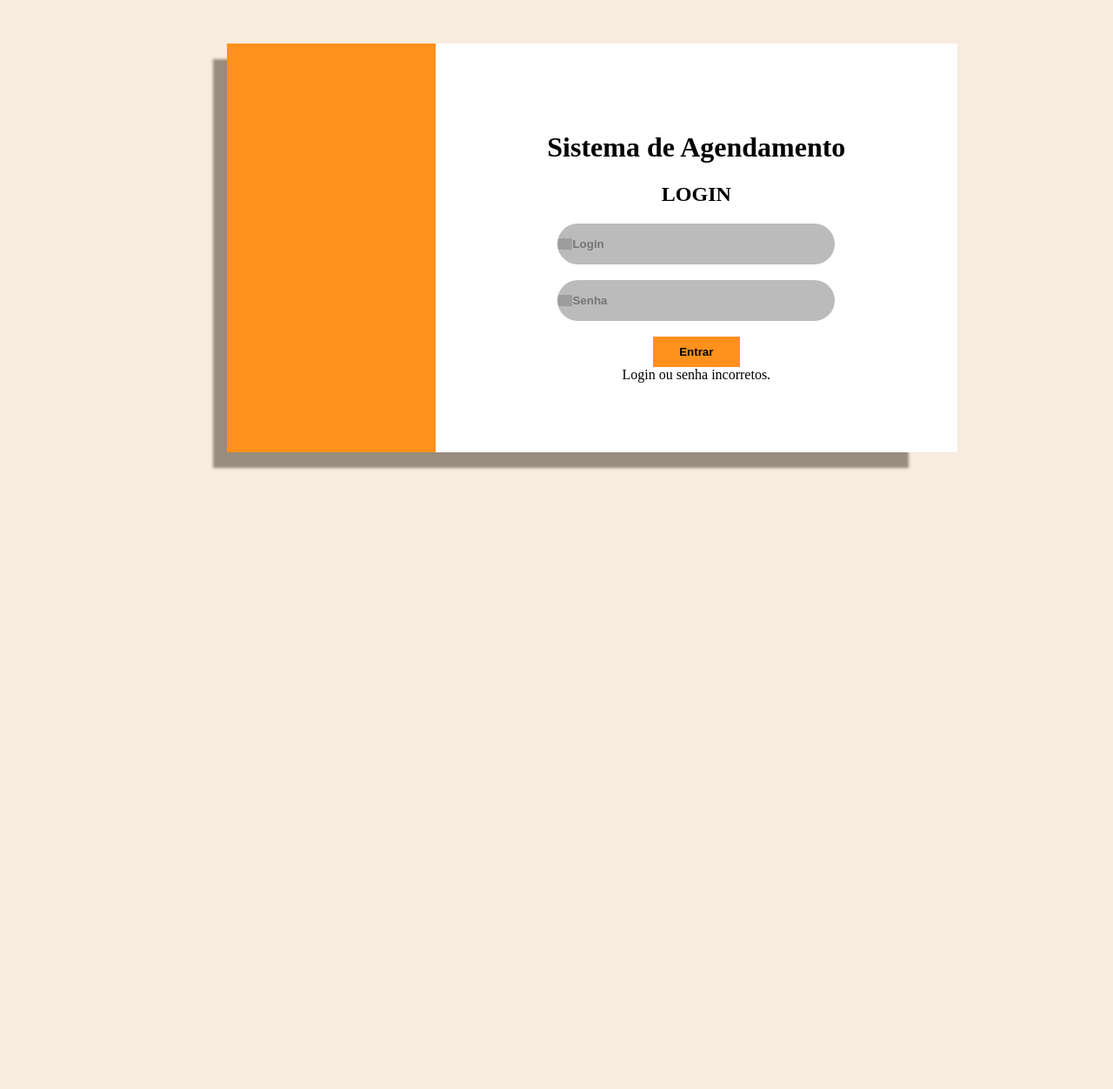
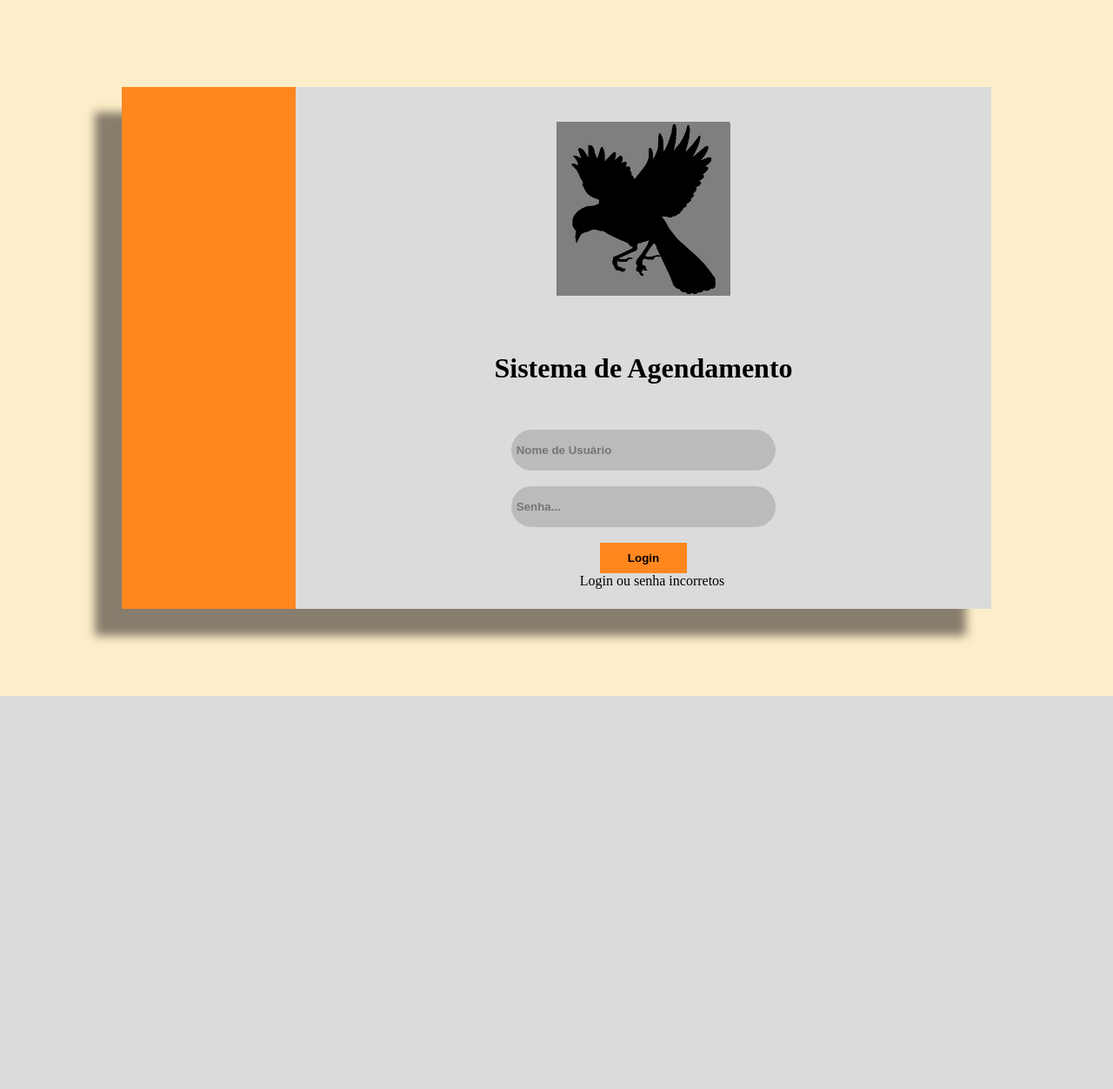
Before and after one commit to Bochpba/Location, a PHP site: page / in a window 1280 px wide. Shown: the whole page at 87% size. After the commit the page ends 800 px from the top, so only its background shows below. Run offline with PHP 8.4, Linux system fonts and the light colour scheme; the visitor is signed in with stand-in values (Sample User, id 1); grey boxes are pictures that could not be loaded.

Commit message:
Add files via upload

```diff
--- a/delbase.php
+++ b/delbase.php
@@ -2,7 +2,6 @@
 include_once("conexao.php");
 
 $delbase = "DROP DATABASE locacao";
-
 if ($conn->query($delbase) === TRUE) {
     echo "Database deletado.";
 } else {
--- a/index.php
+++ b/index.php
@@ -1,39 +1,47 @@
 <!DOCTYPE html>
-<html lang="en">
+<html lang="">
+
 <head>
     <meta charset="UTF-8">
     <meta http-equiv="X-UA-Compatible" content="IE=edge">
     <meta name="viewport" content="width=device-width, initial-scale=1.0">
-   <link rel="stylesheet" href="login.css">
+    <link rel="stylesheet" type="text/css" href="login.css" />
     <title>Document</title>
+
 </head>
 <?php
 session_start();
 
+
 ?>
 <body>
     <div class="container">
-    <div class="boxs">
-    <div class="box">
-    <h1>Sistema de Agendamento</h1>
-    <h2>LOGIN</h2>
-    <form method="POST" action="login_ctrl.php">
-        <input type="text" id="login" name="login" value="" placeholder="Login"><br><br>
-        <input type="password" id="senha" name="senha" value="" placeholder="Senha"><br><br>
-        <button type="submit">Entrar</button>
-        <p id="div" style="margin-left: 20px"></p>
-    </form>
-    <?php
-
-        if($_SESSION['bool'] != null){
-            echo "Login ou senha incorretos.";
-            $_SESSION['bool'] = null;
-        }
-
-    ?>
+        <div class="box3">
+            <div class="box"></div>
+            <div class="box1">
+            <img src="logo.png">
+            <h1>Sistema de Agendamento</h1>
+            <form method="POST" action="login_ctrl.php">
+                <input type="text" id="login" name="login" value="" placeholder=" Nome de Usuário"><br><br>
+                <input type="password" id="senha" name="senha" value="" placeholder=" Senha..."><br><br>
+                <button type="submit">Login</button>
+            </form>
+            <text id="div" style="margin-left: 20px;"></text>
 </div>
 </div>
 </div>
+<?php
 
+if (isset($_SESSION['bool'])){
+if ($_SESSION['bool'] == true){
+echo "
+<script>
+document.getElementById('div').innerHTML = 'Login ou senha incorretos';
+</script>
+";
+$_SESSION['bool'] = false;
+}
+}
+?>
   </body>
 </html>
--- a/login.css
+++ b/login.css
@@ -1,61 +1,51 @@
-#div{
+body{
     margin: 0px;
+}
+
+.container {
+    width: 100vw;
+    height: 100vh;
+    background: #fdedc8;
+    display: flex;
+    flex-direction: row;
+    justify-content: center;
+    align-items: center;
+
 
 }
 
-
-body{
-    text-align: center;
-    background-color: #f7ecde;
-    overflow: hidden;
-    font-family:'Times New Roman', Times, serif;
-}
-
 button{
-
-    background-color: #ff911c;
+    background-color: #ff871e;
     border: 0px;
     width: 100px;
     height: 35px;
     font-weight: bold;
+    justify-content: center;
 
 }
 
-a{
-    text-decoration: none;
-    color: black;
-    margin-right: 80%;
+.box3{
+    display: flex;
+    -webkit-box-shadow: -30px 30px 10px 1px rgba(96, 88, 78, 0.75);
+    -moz-box-shadow: -30px 30px 10px 1px rgba(96, 88, 78, 0.75);
+    box-shadow: -30px 30px 10px 1px rgba(96, 88, 78, 0.75);
 }
 
-.container {
-    margin-left: 20%;
-    justify-content: center;
-    align-items: center;
-    padding-bottom: 50%;
-    margin-top: 50px;
-    margin-bottom: 100px;
-    height: 60%;
-}
-.boxs{
-
-    box-shadow: -16px 18px 3px 0px #978c7e;
-    width: 800px;
-    height: 60%;
-    background: #ff911c;
-
-}
-.box{
-    margin-left: 30%;
-    padding-top: 10%;
-    padding-bottom: 10%;
-    width: 600px;
-    height: 100%;
-    background: #fff;
+.box {
+    width: 200px;
+    height: 600px;
+    background: #ff871e;
 
 }
 
+.box1{
+    width: 800px;
+    height: 600px;
+    background: #dbdbdb;
+    text-align: center;
+}
 
-.box input{
+.box1 input{
     background-color: #bbbbbb;
     border: 0px;
     border-radius: 60px;
@@ -63,23 +53,41 @@
     width: 300px;
     font-weight: bold
 
+}
 
+h1 {
+    text-align: center;
+    padding-top: 5%;
+    padding-bottom: 30px;
+    height: auto;
+    width: auto;
 }
-.box select{
+
+.box1 img{
+    width: 200px;
+    height: 200px;
+    justify-content: center;
+    padding-top: 5%;
+}
+
+a {
+    margin-left: 40%;
+    color:black;
+}
+
+select{
     background-color: #bbbbbb;
     border: 0px;
     border-radius: 60px;
     height: 45px;
     width: 300px;
-    font-weight: bold;
-    padding-left: 1.3em;
+    font-weight: bold
+}
 
+h2{
+   padding-bottom: 0%;
+}
 
-}
-.box input{
-    background-image: url("Login.png");
-    background-repeat: no-repeat;
-    background-position: left;
-    background-size: 1.3em;
-    padding-left: 1.3em;
-}
+h3{
+    padding-bottom: 0%;
+ }
--- a/tabela.php
+++ b/tabela.php
@@ -33,8 +33,11 @@
     echo "Tabela criada com sucesso <br>";
 
     $sqladm = "INSERT INTO logim (logtype, logim, senha) VALUES (true, 'admin', '')";
+    $sqlquip = "INSERT INTO equipamento (equip) VALUES ('este computador')";
     if  (mysqli_query($conn, $sqladm)){
+        if  (mysqli_query($conn, $sqlquip)){
 echo "usuario: admin <br> senha: ";
+        }
     }
 } else {
     echo "Erro ao criar tabela" + mysqli_error($conexao);
```
Also changed, not shown: new_user.php (+7 -6 lines), logo.png (added).
